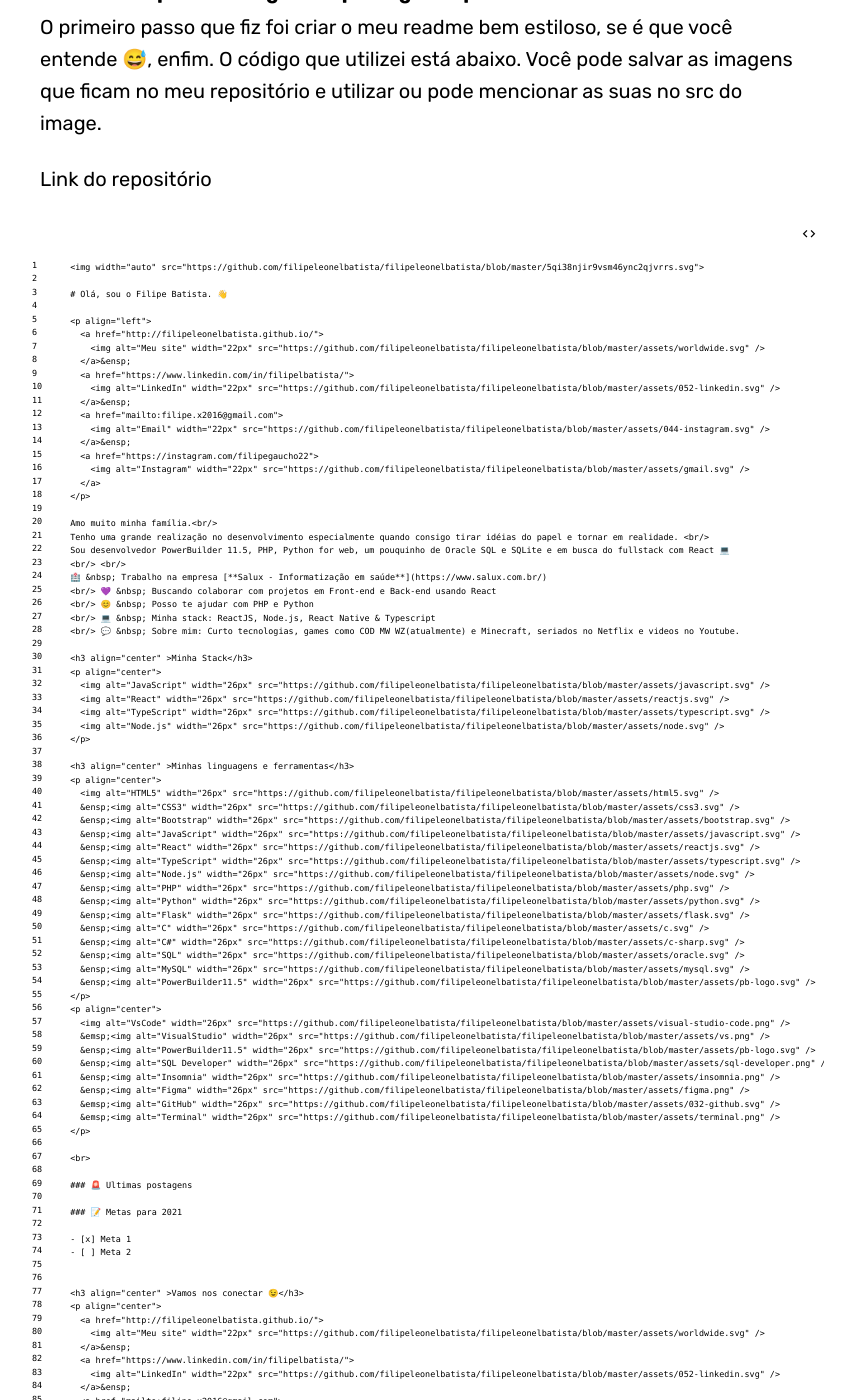
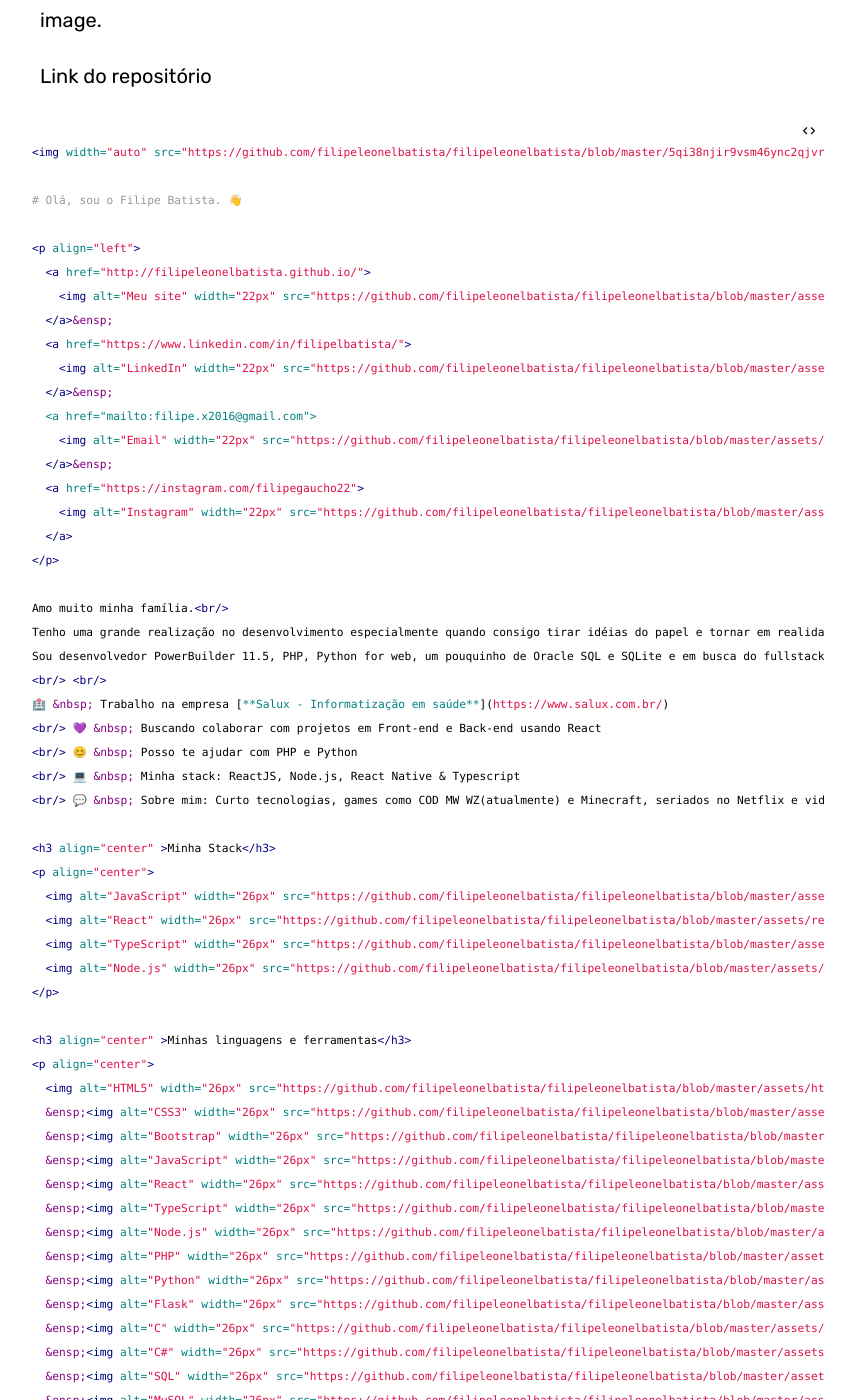
Before and after one commit to filipeleonelbatista/filipeleonelbatista.github.io, a Jekyll site: the page built from _posts/2020-09-16-utilizando-git-hub-actions-para-atualizar-o-readme-do-perfil.md, in a window 1280 px wide and 1400 px high, scrolled down 1206 px. Shown: the whole window, without its empty margins (216-1071 px from the left). Built offline with Jekyll 4.4.1, drawn with Linux system fonts in a browser that asks for light colours; some web fonts are replaced; some of the changed text lies outside the part shown.

Commit message:
Update 2020-09-16-utilizando-git-hub-actions-para-atualizar-o-readme-do-perfil.md

````diff
--- a/_posts/2020-09-16-utilizando-git-hub-actions-para-atualizar-o-readme-do-perfil.md
+++ b/_posts/2020-09-16-utilizando-git-hub-actions-para-atualizar-o-readme-do-perfil.md
@@ -12,11 +12,6 @@
 
 Estava pensando em como atualizar dinamicamente o meu perfil do Github para mostrar a listagem de posts que faço aqui na minha página.
 <!–-break-–>
-
-{% highlight c++ %}
-int main() { return 0; }
-{% endhighlight %}
-
 Foi então que o `Youtube` me recomendou um [vídeo](https://www.youtube.com/watch?v=ECuqb5Tv9qI) que dava as dicas. Como é inglês e nem todos tem um inglês de ouvido bom,
 vou fazer a explicação apenas da listagem das postagens, os demais itens ficam fácil de entender depois.
 
@@ -27,7 +22,8 @@
 
 [Link do repositório](https://github.com/filipeleonelbatista/filipeleonelbatista)
 
-```
+
+{% highlight MD %}
 <img width="auto" src="https://github.com/filipeleonelbatista/filipeleonelbatista/blob/master/5qi38njir9vsm46ync2qjvrrs.svg">
 
 # Olá, sou o Filipe Batista. 👋
@@ -119,11 +115,13 @@
     <img alt="Instagram" width="22px" src="https://github.com/filipeleonelbatista/filipeleonelbatista/blob/master/assets/gmail.svg" />
   </a>
 </p>
-```
+
+{% endhighlight %}
 
 Na sequência, precisamos criar uma pasta no repositório com o seguinte caminho `.github/workflows/blog-post-workflow.yml` e coloca a seguinte informação nele
 
-```
+
+{% highlight yml %}
 name: Latest blog post workflow
 on:
   schedule: # Run workflow automatically
@@ -138,14 +136,16 @@
       - uses: gautamkrishnar/blog-post-workflow@master
         with:
           feed_list: "https://filipeleonelbatista.github.io/feed.xml"
-```
+
+{% endhighlight %}
 
 Você pode mudar o nome do workflow e o principal, onde diz `feed_list` colocar o link da sua lista de `feed RSS`. O resto manter igual o que está ali.
 Os links dos repositórios vão estar no final do artigo.
 
 Após vamos voltar no nosso `README.MD` e incluir os marcadores `<!-- BLOG-POST-LIST:START -->` e `<!-- BLOG-POST-LIST:END -->` onde nosso workflow vai inserir os dados.
 
-```
+
+{% highlight MD %}
 ...
 
 ### 🚨 Ultimas postagens
@@ -153,7 +153,7 @@
 <!-- BLOG-POST-LIST:END -->
 
 ...
-```
+{% endhighlight %}
 
 Feito isso agora vamos rodar nossa `action` indo na `home` do `repositório` e ver todas as `actions` que temos ali.
 
````
Also changed, not shown: other parts of _posts/2020-09-16-utilizando-git-hub-actions-para-atualizar-o-readme-do-perfil.md (+1 -1 lines).
